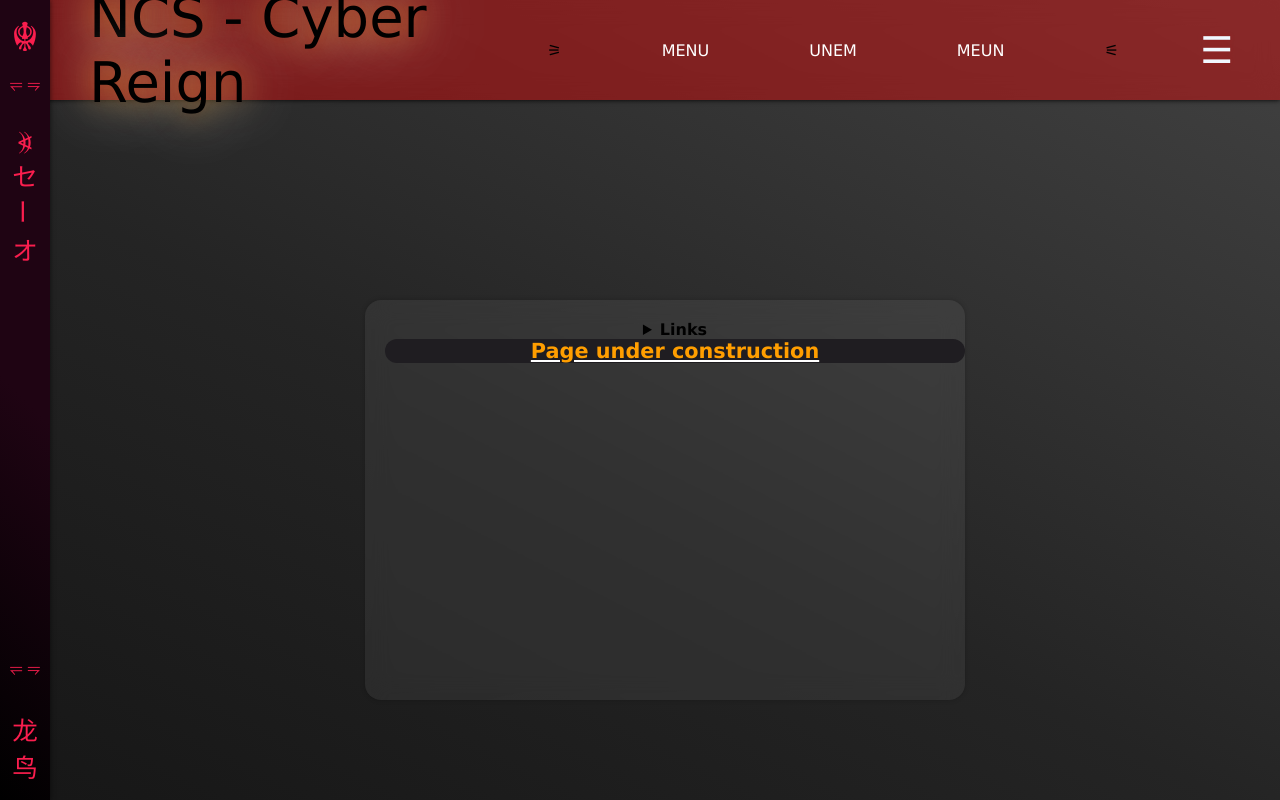
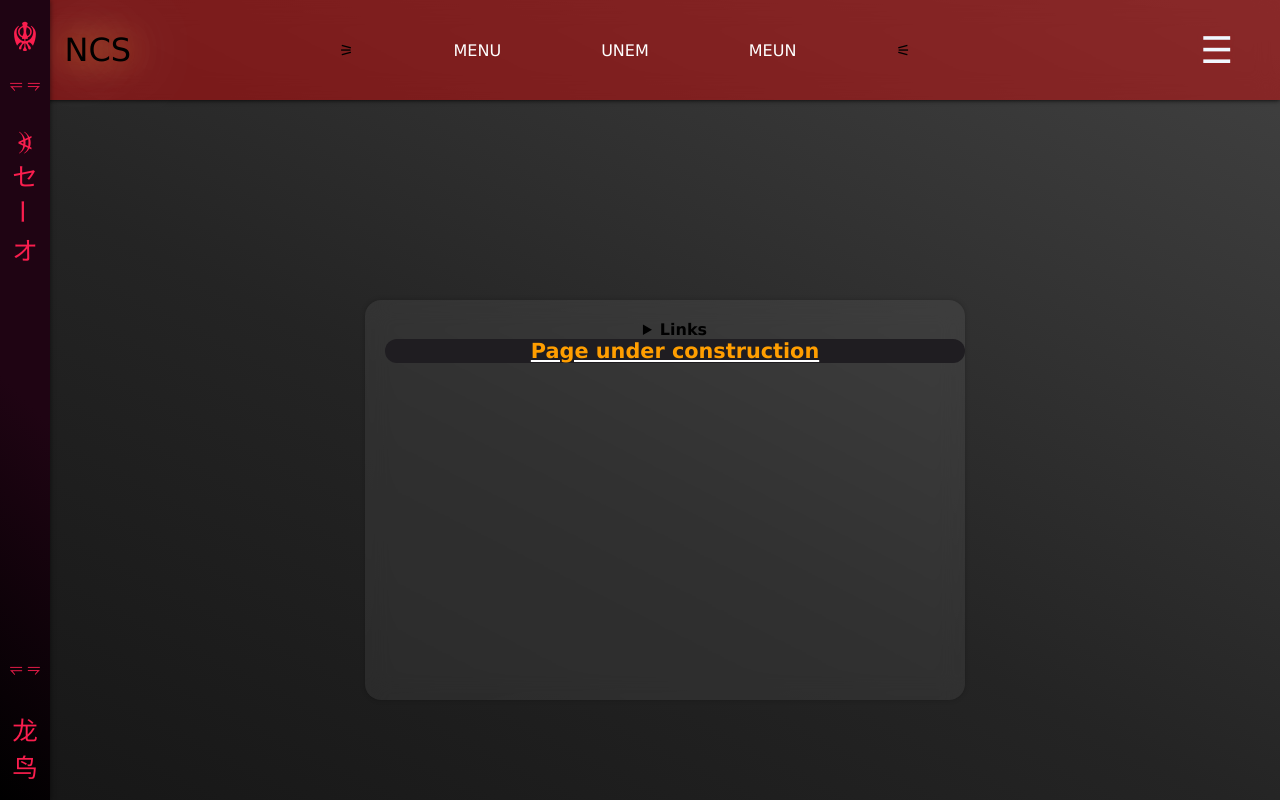
Before and after one commit to NCS-CyberReign/NCS-CyberReign, a plain HTML site: page index.html in a window 1280 px wide. Shown: the top 800 px of the page. Drawn offline with Linux system fonts and the light colour scheme.

Commit message:
Add files via upload

```diff
--- a/index.html
+++ b/index.html
@@ -47,7 +47,7 @@
 
       .appbar-a {
         margin-left: 1.6ch;
-        font-size: 3.5rem;
+        font-size: 2rem;
         cursor: pointer;
         text-shadow: 0 0 10px #ce000010,
                      0 0 30px #ff9e0090,
@@ -226,22 +226,6 @@
 
 
 
-        /*
-        :host-context(html.gx) .tile-content {
-        --border: 0;
-        --cut: 16px;
-        --width: var(--speeddial-tile-width);
-        --height: var(--speeddial-tile-height);
-        background-size: cover;
-        clip-path: polygon( var(--cut) 0, var(--width) 0, var(--width) calc(var(--height) - var(--cut)), var(--width) calc(var(--height) - var(--cut)), calc(var(--width) - var(--cut)) var(--height), 0 var(--height), 0 var(--cut) );
-        }
-
-.
-         */
-
-
-
-
     </style>
   </head>
 
@@ -250,7 +234,7 @@
     <appbar>
       <div class="appbar-a">
         <div style="display: flex; justify-content: center; align-items: center;">
-          <p> NCS - Cyber Reign </p>
+          <p> NCS </p>
         </div>
       </div>
       <div class="appbar-s">
```
